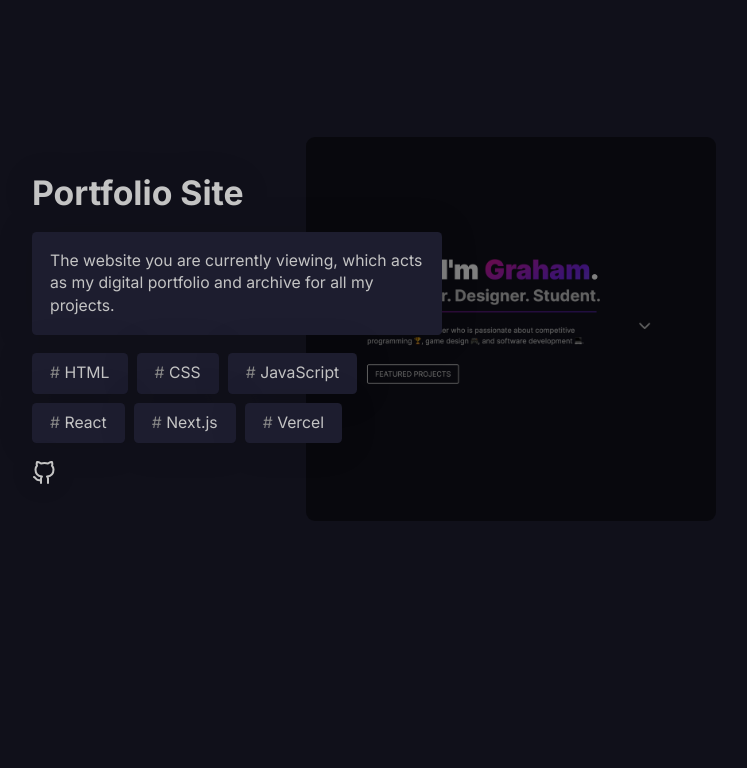
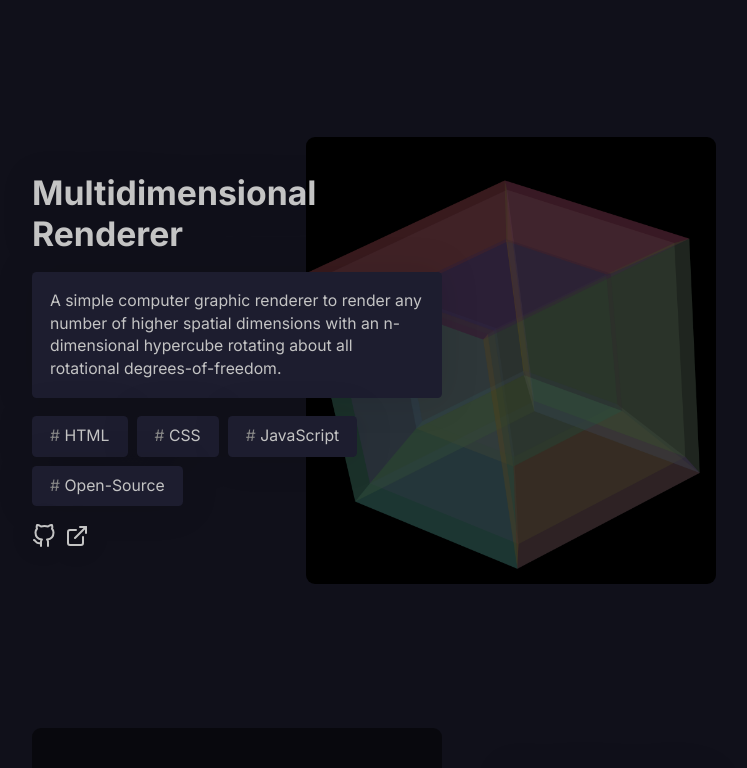
Before and after one commit to grahamcracker1234/portfolio-site, a Next.js app: page / in a window 1280 px wide. Shown: the part 2000-2768 px from the top of the page, without its empty margins (266-1013 px from the left). Before the commit the page ends 2611 px from the top, so only its background shows below. Built offline with nearby package versions, Linux system fonts and the light colour scheme.

Commit message:
feat: new featured projects

```diff
--- a/components/Projects.js
+++ b/components/Projects.js
@@ -10,7 +10,8 @@ export default function Projects() {
       <hr className={`${utilsStyles.gradient} h-[0.1rem] 2xl:max-w-sm max-w-xs w-full mb-7 rounded`}/>
       <div className="flex flex-col gap-8">
         <Project name="ColorBlox!" description="A puzzle-esque, arcade-style game requiring high-speed pattern recognition. Featuring two different game modes each with three difficulties and a global leaderboard, try my free mobile game on the iOS App Store." technologies={["Swift", "iOS", "SpriteKit"]} imageSrc="/images/colorblox.png" links={[{Icon: Icon.ExternalLink, href: "https://apps.apple.com/us/app/colorblox/id1265656307", name: "App Store"}]}/>
-				<Project name="Portfolio Site" description="The website you are currently viewing, which acts as my digital portfolio and archive for all my projects." technologies={["HTML", "CSS", "JavaScript", "React", "Next.js", "Vercel"]} imageSrc="/images/portfolio-site.png" links={[{Icon: Icon.GitHub, href: "https://github.com/grahamcracker1234/portfolio-site", name: "GitHub"}]} flip={true}/>
+        <Project name="Multidimensional Renderer" description="A simple computer graphic renderer to render any number of higher spatial dimensions with an n-dimensional hypercube rotating about all rotational degrees-of-freedom." technologies={["HTML", "CSS", "JavaScript", "Open-Source"]} imageSrc="/images/renderer.png" links={[{Icon: Icon.GitHub, href: "https://github.com/grahamcracker1234/multidimensional-renderer", name: "GitHub"}, {Icon: Icon.ExternalLink, href: "https://grahamcracker1234.github.io/multidimensional-renderer/", name: "Demo"}]} flip={true}/>
+        <Project name="Portfolio Site" description="The website you are currently viewing, which acts as my digital portfolio and archive for all my projects. It is open sourced so feel free to look at it on GitHub." technologies={["HTML", "CSS", "JavaScript", "React", "Next.js", "Tailwind", "Vercel", "Open-Source"]} imageSrc="/images/portfolio-site.png" links={[{Icon: Icon.GitHub, href: "https://github.com/grahamcracker1234/portfolio-site", name: "GitHub"}]}/>
       </div>
     </section>
   )
```
Also changed, not shown: components/Project.js (indentation only), public/images/renderer.png (added). Lines whose indentation alone changed are shown as unchanged.
